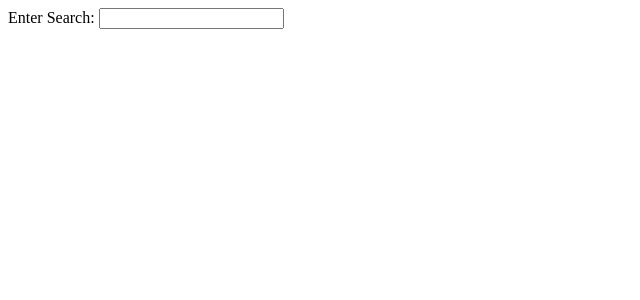
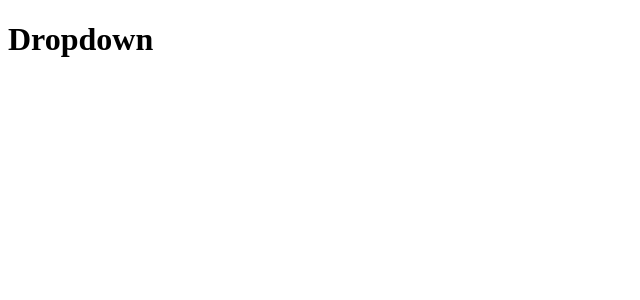
Before and after one commit to nidvar/g-hooks, a React (Create React App) app: page / in a window 1280 px wide. Shown: the top 300 px of the page, without its empty margins (0-640 px from the left). Built offline with nearby package versions, Linux system fonts and the light colour scheme.

Commit message:
added dropdown file and component

```diff
--- a/src/App.js
+++ b/src/App.js
@@ -2,6 +2,7 @@ import React from 'react';
 
 import Accordion from './components/Accordion';
 import Search from './components/Search';
+import Dropdown from './components/Dropdown';
 
 const items = [
   {
@@ -18,10 +19,25 @@ const items = [
   }
 ]
 
+const options = [
+  {
+    label:'Pikachu',
+    value:'Electric'
+  },
+  {
+    label:'Squirtle',
+    value:'Water'
+  },
+  {
+    label:'Mew',
+    value:'Psychic'
+  }
+]
+
 function App() {
   return (
     <div className="App">
-      <Search />
+      <Dropdown />
     </div>
   );
 }
--- /dev/null
+++ b/src/components/Dropdown.js
@@ -0,0 +1,11 @@
+import React from 'react';
+
+const Dropdown = ()=>{
+    return(
+        <div>
+            <h1>Dropdown</h1>
+        </div>
+    )
+}
+
+export default Dropdown
```
